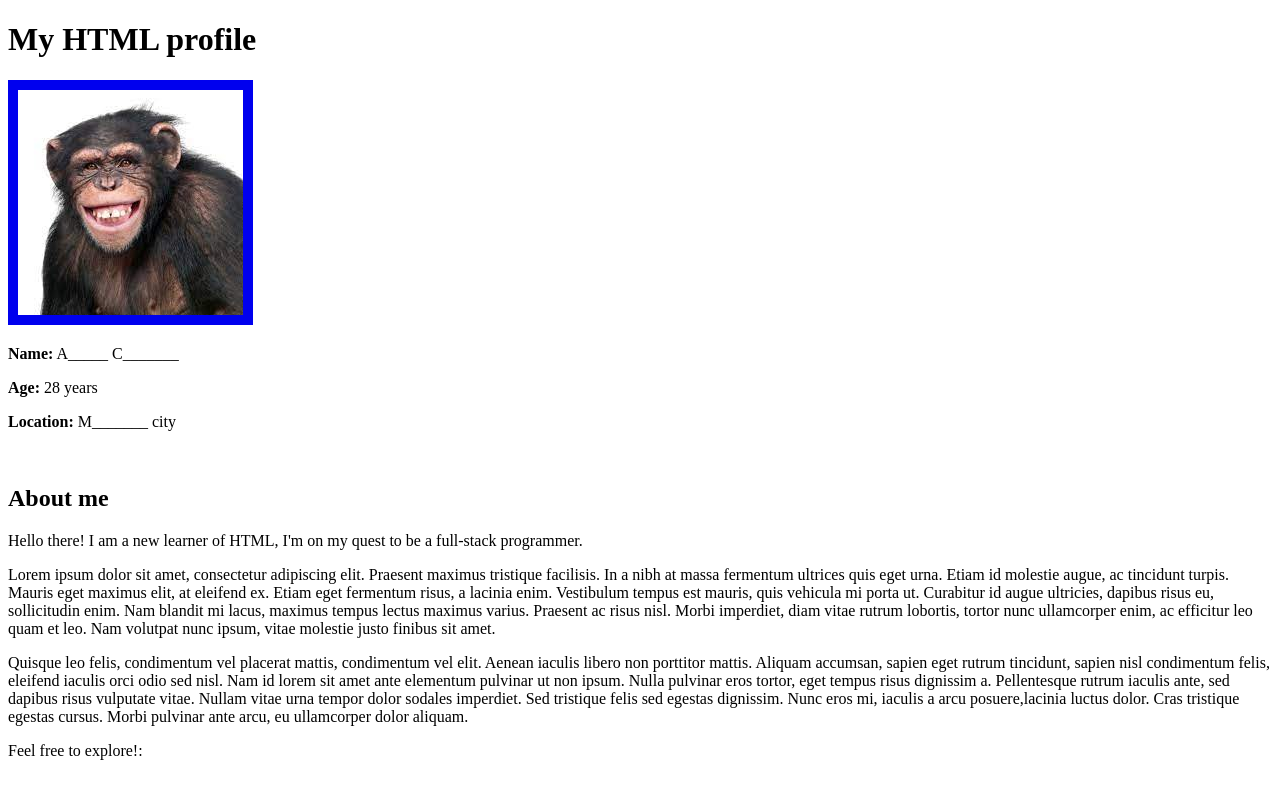
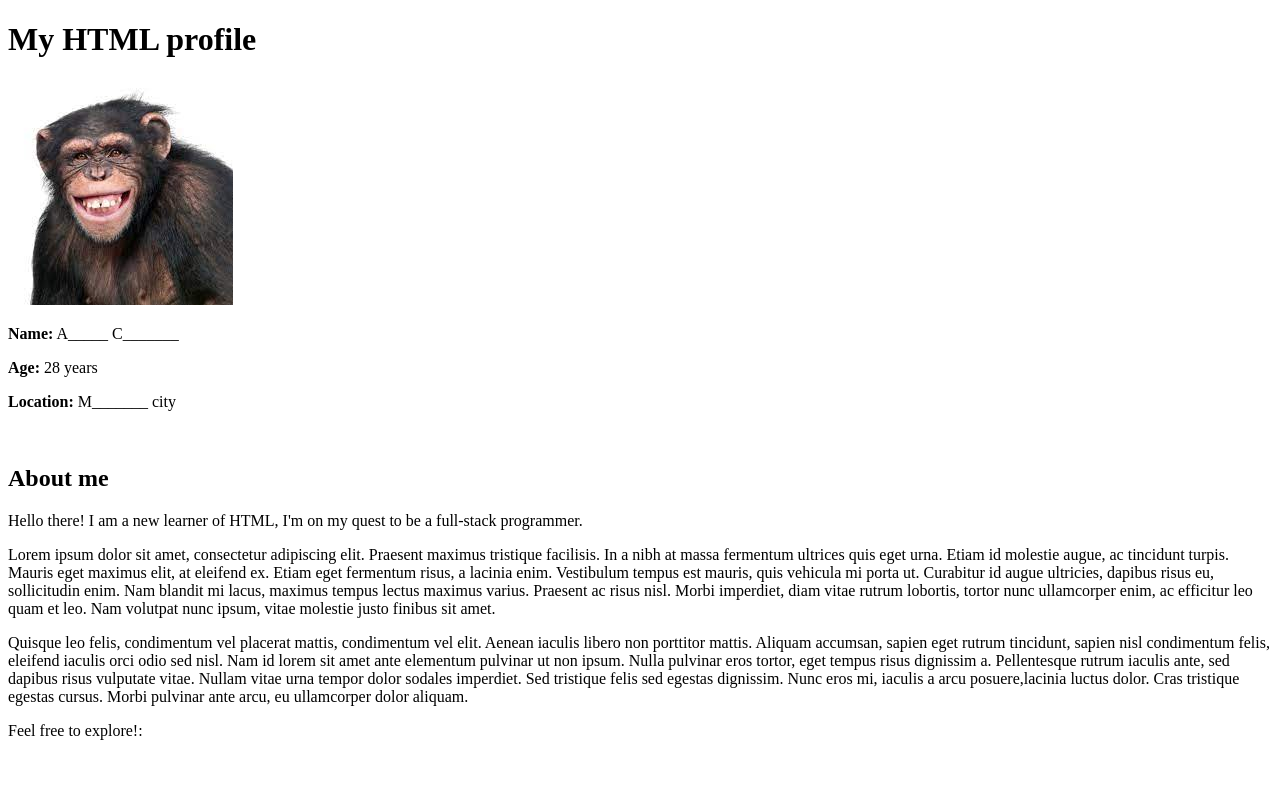
Before and after one commit to lightyux/html-portfolio, a plain HTML site: page index.html in a window 1280 px wide. Shown: the top 791 px of the page. Drawn offline with Linux system fonts and the light colour scheme.

Commit message:
Add files via upload

```diff
--- a/index.html
+++ b/index.html
@@ -9,7 +9,7 @@
     <body>
         <h1>My HTML profile</h1>
 
-        <a target="_blank" href="https://www.youtube.com/watch?v=QtXby3twMmI"><img src="./assets/images/profile/Monkeyface.jpg" border="10px" title="This is me!"></a>
+        <a target="_blank" href="https://www.youtube.com/watch?v=QtXby3twMmI"><img src="./assets/images/profile/Monkeyface.jpg" title="This is me!"></a>
         <p><strong>Name:</strong> A_____ C_______</p>
         <p><strong>Age:</strong> 28 years</p>
         <p><strong>Location:</strong> M_______ city</p>
```
